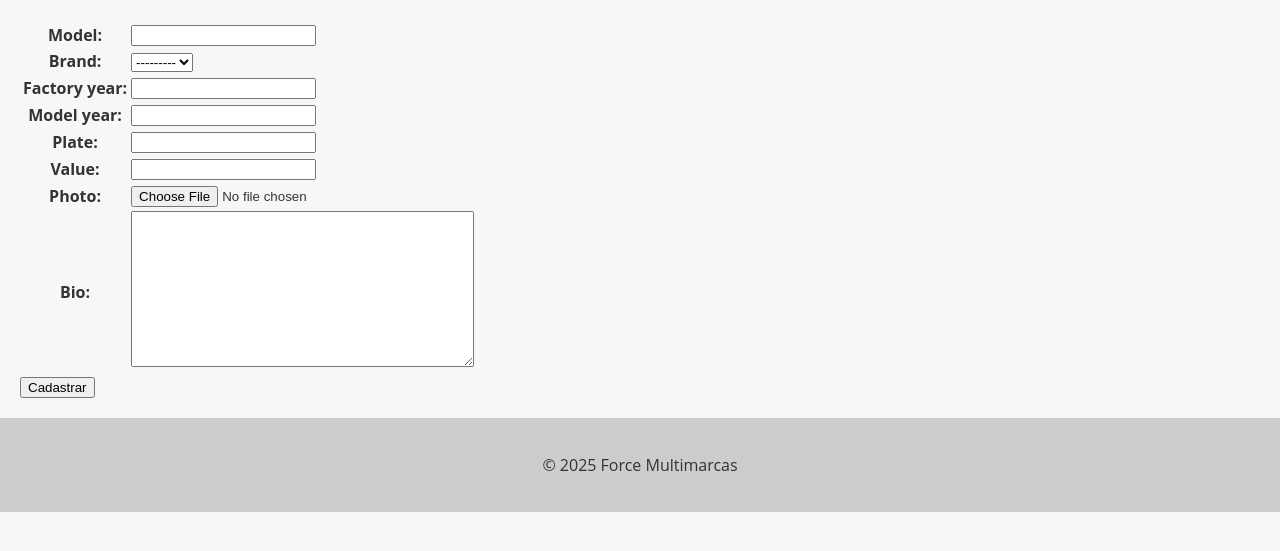
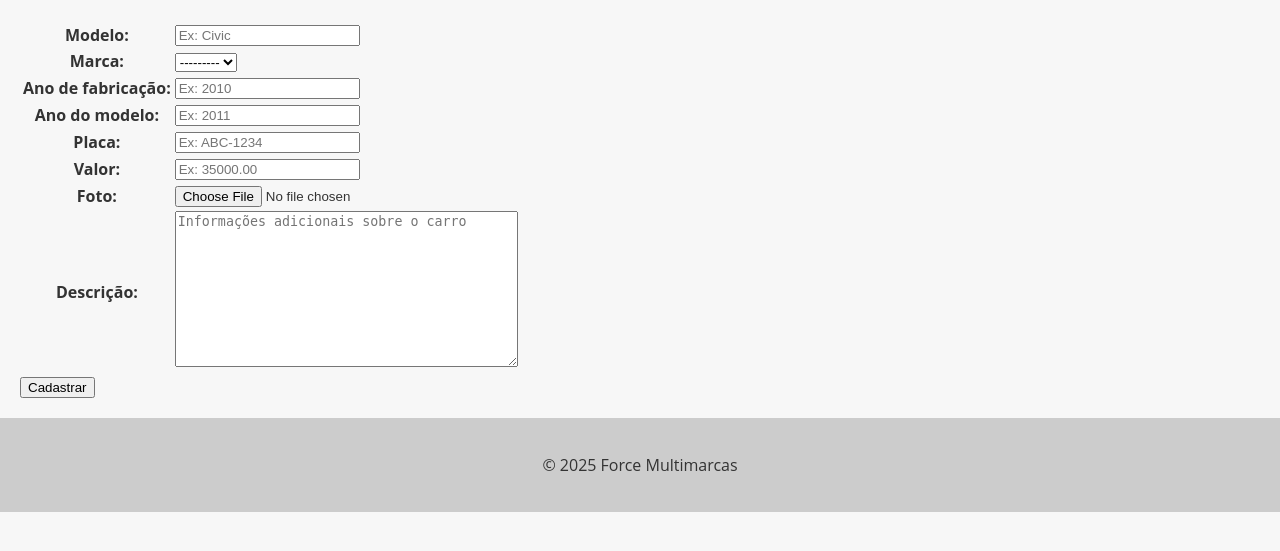
Before and after one commit to kaoan-eduardo/DjangoCarDealer, a Django app: page /new_car/ in a window 1280 px wide. Shown: the part 50-601 px from the top of the page. Run offline with Django 5.2, Linux system fonts and the light colour scheme; the visitor is signed in with stand-in values (Sample User, id 1); data that the repository does not hold is empty.

Commit message:
Alterações no frontend

```diff
--- a/cars/forms.py
+++ b/cars/forms.py
@@ -1,11 +1,28 @@
 from django import forms
 from cars.models import Car
-
 
 class CarForm(forms.ModelForm):
     class Meta:
         model = Car
         fields = '__all__'
+        labels = {
+            'model': 'Modelo',
+            'brand': 'Marca',
+            'factory_year': 'Ano de fabricação',
+            'model_year': 'Ano do modelo',
+            'plate': 'Placa',
+            'value': 'Valor',
+            'photo': 'Foto',
+            'bio': 'Descrição',
+        }
+        widgets = {
+            'model': forms.TextInput(attrs={'placeholder': 'Ex: Civic'}),
+            'factory_year': forms.NumberInput(attrs={'placeholder': 'Ex: 2010'}),
+            'model_year': forms.NumberInput(attrs={'placeholder': 'Ex: 2011'}),
+            'plate': forms.TextInput(attrs={'placeholder': 'Ex: ABC-1234'}),
+            'value': forms.NumberInput(attrs={'placeholder': 'Ex: 35000.00'}),
+            'bio': forms.Textarea(attrs={'placeholder': 'Informações adicionais sobre o carro'}),
+        }
 
     def clean_value(self):
         value = self.cleaned_data.get('value')
@@ -15,7 +32,6 @@ class CarForm(forms.ModelForm):
 
     def clean_factory_year(self):
         factory_year = self.cleaned_data.get('factory_year')
-
-        if factory_year < 1975:
-            self.add_error('factory_year', 'O ano mínimo é 1975')
+        if factory_year < 1900:
+            self.add_error('factory_year', 'O ano mínimo é 1900')
         return factory_year
--- a/mistral_api/client.py
+++ b/mistral_api/client.py
@@ -22,10 +22,9 @@ def get_car_ia_bio(model, brand, year):
 
     try:
         response = requests.post("https://api.mistral.ai/v1/chat/completions", headers=headers, json=data)
-        response.raise_for_status()  # Lança exceção se o status não for 200
+        response.raise_for_status()
         return response.json()["choices"][0]["message"]["content"].strip()
     except requests.exceptions.RequestException as e:
-        # Log de erro ou fallback
         print(f"Erro na chamada da Mistral AI: {e}")
         return "Descrição automática indisponível no momento."
     except (KeyError, IndexError) as e:
```
Also changed, not shown: cars/templates/car_detail.html (+7 -5 lines).
